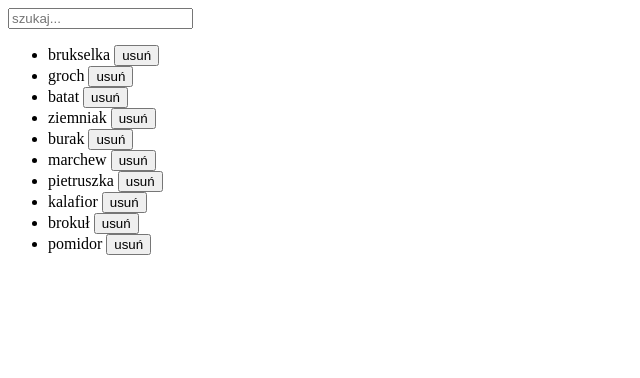
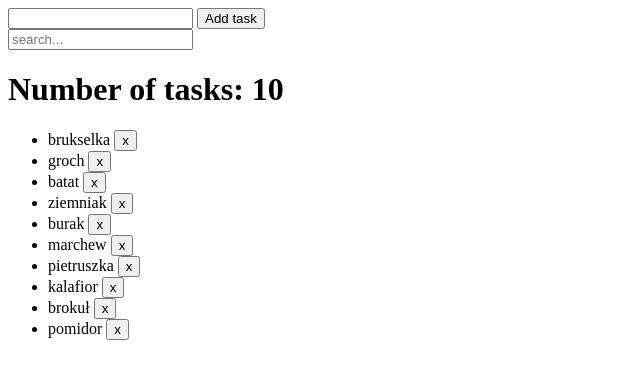
Before and after one commit to ligrys-dev/TODO-List, a plain HTML site: page index.html in a window 1280 px wide. Shown: the whole page, without its empty margins (0-640 px from the left). Drawn offline with Linux system fonts and the light colour scheme.

Commit message:
create function add to add tasks

```diff
--- /dev/null
+++ b/add.js
@@ -0,0 +1,29 @@
+const form = document.querySelector('#add');
+const ul = document.querySelector('ul');
+const taskNumber = document.querySelector('h1 span');
+
+const numberOfTasks = [...document.querySelectorAll('ul li')].length;
+taskNumber.textContent = numberOfTasks;
+
+const addTask = e => {
+  e.preventDefault();
+  const input = document.querySelector('#add input');
+
+  if (input.value === '') return;
+
+  const li = document.createElement('li');
+  const btn = document.createElement('button');
+
+  li.textContent = input.value;
+  btn.textContent = 'x';
+
+  li.appendChild(btn);
+  ul.appendChild(li);
+
+  input.value = '';
+
+  const numberOfTasks = [...document.querySelectorAll('ul li')].length;
+  taskNumber.textContent = numberOfTasks;
+};
+
+form.addEventListener('submit', addTask);
--- a/index.html
+++ b/index.html
@@ -7,21 +7,27 @@
     <title>Projekt TODO</title>
   </head>
   <body>
-    <input id="search" type="text" placeholder="szukaj..." />
+    <form action="" id="add">
+      <input type="text" />
+      <button type="submit">Add task</button>
+    </form>
+    <input id="search" type="text" placeholder="search..." />
+    <h1>Number of tasks: <span>0</span></h1>
     <ul>
-      <li data-key="1">brukselka <button data-key="1">usuń</button></li>
-      <li data-key="2">groch <button data-key="2">usuń</button></li>
-      <li data-key="3">batat <button data-key="3">usuń</button></li>
-      <li data-key="4">ziemniak <button data-key="4">usuń</button></li>
-      <li data-key="5">burak <button data-key="5">usuń</button></li>
-      <li data-key="6">marchew <button data-key="6">usuń</button></li>
-      <li data-key="7">pietruszka <button data-key="7">usuń</button></li>
-      <li data-key="8">kalafior <button data-key="8">usuń</button></li>
-      <li data-key="9">brokuł <button data-key="9">usuń</button></li>
-      <li data-key="10">pomidor <button data-key="10">usuń</button></li>
+      <li data-key="1">brukselka <button data-key="1">x</button></li>
+      <li data-key="2">groch <button data-key="2">x</button></li>
+      <li data-key="3">batat <button data-key="3">x</button></li>
+      <li data-key="4">ziemniak <button data-key="4">x</button></li>
+      <li data-key="5">burak <button data-key="5">x</button></li>
+      <li data-key="6">marchew <button data-key="6">x</button></li>
+      <li data-key="7">pietruszka <button data-key="7">x</button></li>
+      <li data-key="8">kalafior <button data-key="8">x</button></li>
+      <li data-key="9">brokuł <button data-key="9">x</button></li>
+      <li data-key="10">pomidor <button data-key="10">x</button></li>
     </ul>
 
-    <script src="search.js" type=""></script>
-    <script src="delete.js" type=""></script>
+    <script src="add.js"></script>
+    <!-- <script src="search.js" type="module"></script>
+    <script src="delete.js"></script> -->
   </body>
 </html>
--- a/search.js
+++ b/search.js
@@ -6,7 +6,7 @@ const searchTask = () => {
   const lisWithoutBtn = lis.map(li => {
     return li.textContent
       .split('')
-      .splice(0, li.textContent.length - 5)
+      .splice(0, li.textContent.length - 1)
       .join('');
   });
 
@@ -26,7 +26,7 @@ const searchTask = () => {
       filterLi.dataset.key = DatasetNumber;
 
       const btn = document.createElement('button');
-      btn.textContent = 'usuń';
+      btn.textContent = 'x';
       btn.dataset.key = DatasetNumber;
 
       filterLi.appendChild(btn);
```
